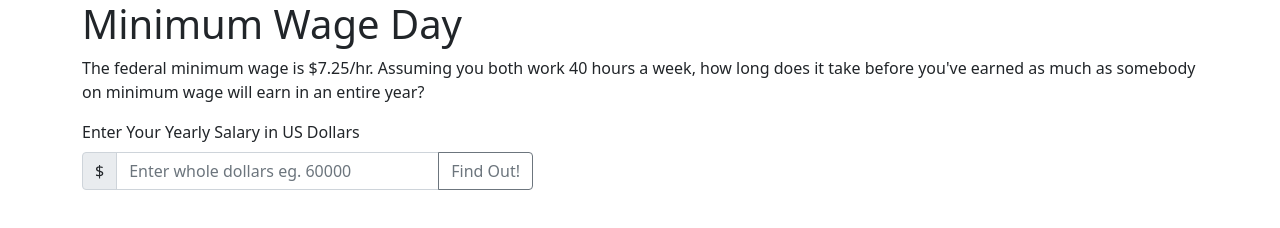
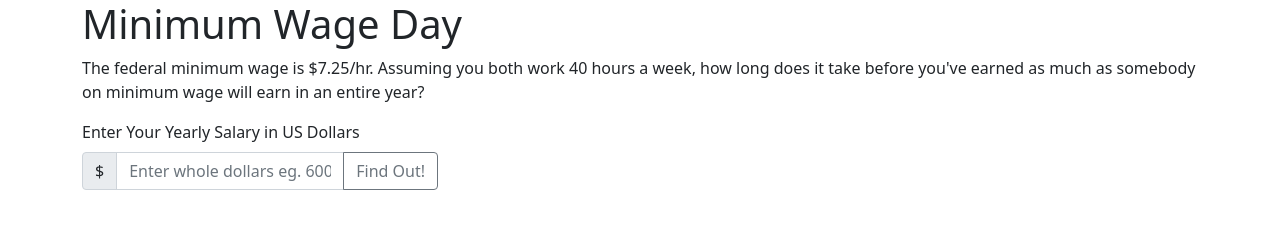
Before and after one commit to TheConObs/TheConObs.github.io, a plain HTML site: page index.html in a window 1280 px wide. Drawn offline with nearby package versions, Linux system fonts and the light colour scheme.

Commit message:
Another quick column fix.

```diff
--- a/index.html
+++ b/index.html
@@ -18,7 +18,7 @@
                 </div>
             </div>
             <div class="row">
-                <div class="col-12 col-sm-9 col-md-7 col-lg-5">
+                <div class="col-12 col-sm-9 col-md-7 col-lg-5 col-xl-4">
                     <form id="salaryForm">
                         <label for="basic-url" class="form-label">Enter Your Yearly Salary in US Dollars</label>
                         <div class="input-group mb-3">
```
